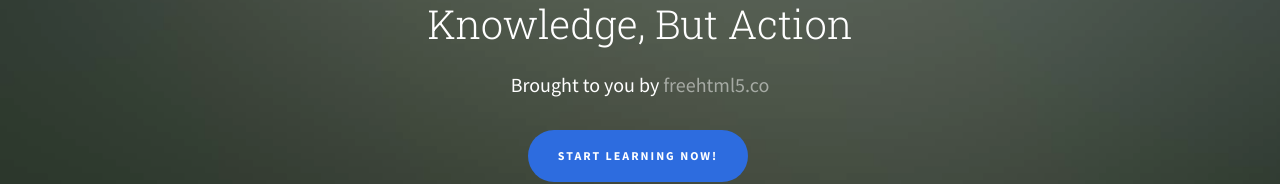
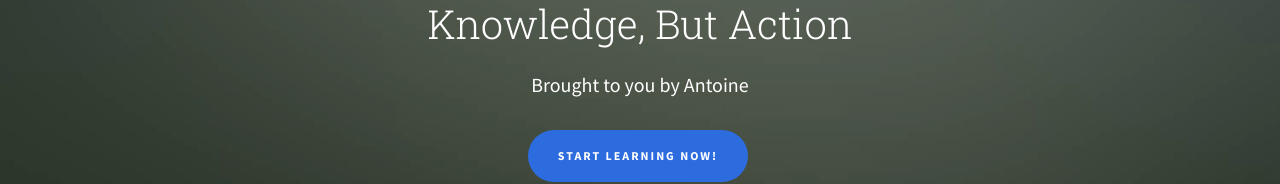
Before and after one commit to elpsadjio/elpsadjio.github.io, a plain HTML site: page index.html in a window 1280 px wide. Shown: the part 361-545 px from the top of the page. Drawn offline with Linux system fonts and the light colour scheme; files whose address does not match are found by name.

Commit message:
Really minor changes

```diff
--- a/index.html
+++ b/index.html
@@ -133,7 +133,7 @@
 			   			<div class="col-md-8 col-md-offset-2 text-center slider-text">
 			   				<div class="slider-text-inner">
 			   					<h1>The Roots of Education are Bitter, But the Fruit is Sweet</h1>
-									<h2>Brought to you by <a href="http://freehtml5.co/" target="_blank">freehtml5.co</a></h2>
+									<h2>Brought to you by Antoine</h2>
 									<p><a class="btn btn-primary btn-lg" href="#">Start Learning Now!</a></p>
 			   				</div>
 			   			</div>
@@ -147,7 +147,7 @@
 			   			<div class="col-md-8 col-md-offset-2 text-center slider-text">
 			   				<div class="slider-text-inner">
 			   					<h1>The Great Aim of Education is not Knowledge, But Action</h1>
-									<h2>Brought to you by <a href="http://freehtml5.co/" target="_blank">freehtml5.co</a></h2>
+									<h2>Brought to you by Antoine</h2>
 									<p><a class="btn btn-primary btn-lg btn-learn" href="#">Start Learning Now!</a></p>
 			   				</div>
 			   			</div>
@@ -161,7 +161,7 @@
 			   			<div class="col-md-8 col-md-offset-2 text-center slider-text">
 			   				<div class="slider-text-inner">
 			   					<h1>We Help You to Learn New Things</h1>
-									<h2>Brought to you by <a href="http://freehtml5.co/" target="_blank">freehtml5.co</a></h2>
+									<h2>Brought to you by Antoine</h2>
 									<p><a class="btn btn-primary btn-lg btn-learn" href="#">Start Learning Now!</a></p>
 			   				</div>
 			   			</div>
```
